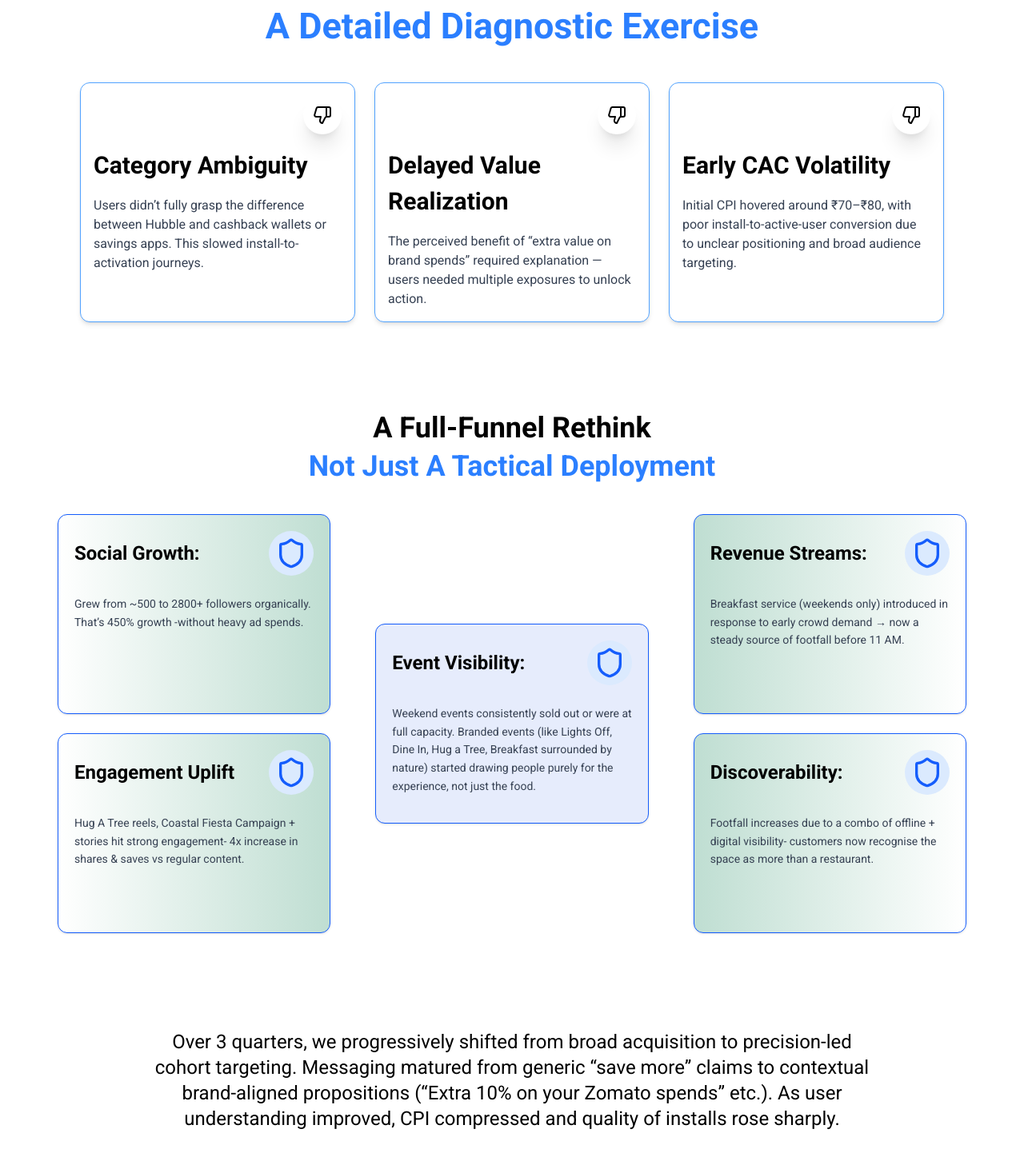
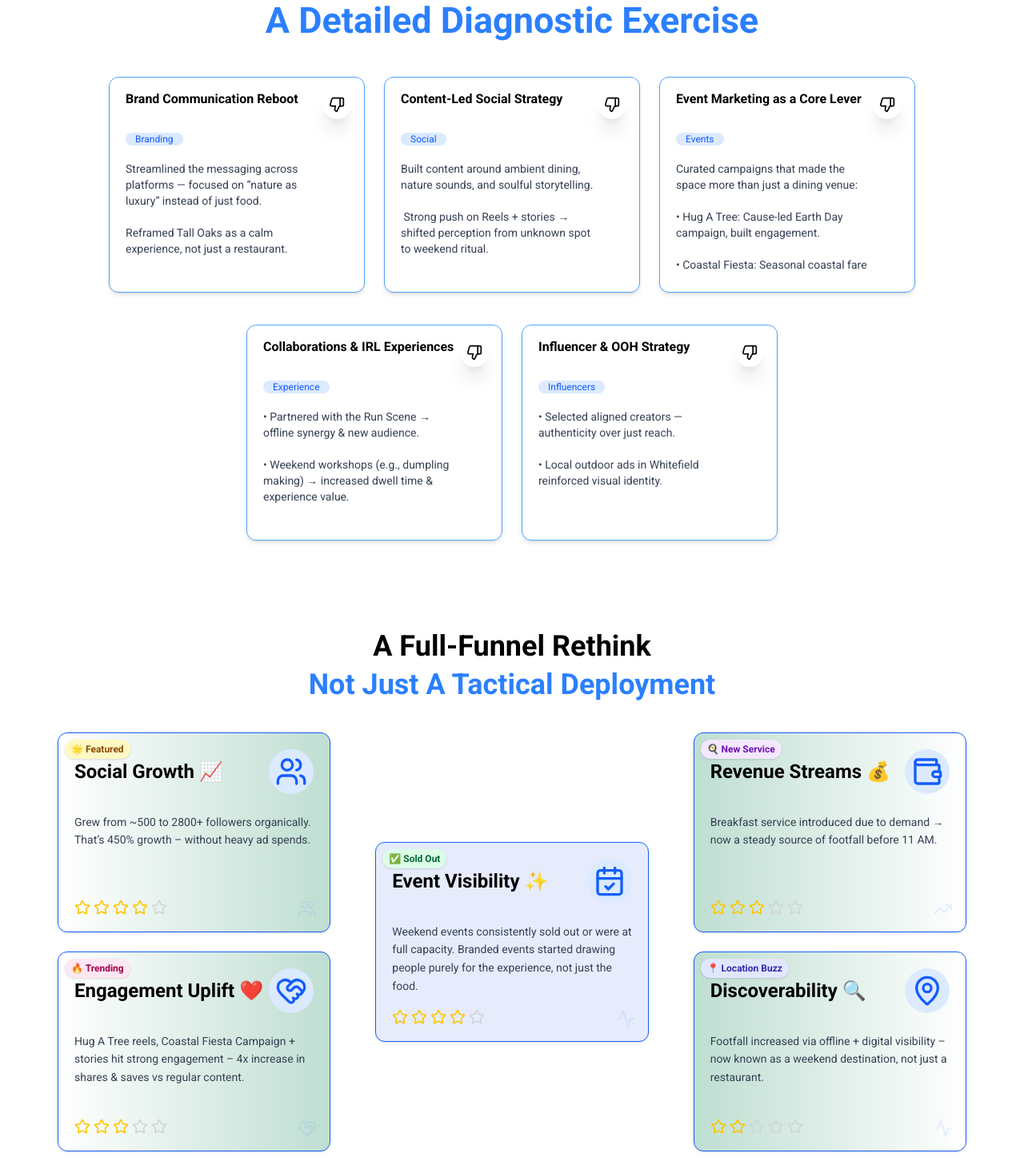
Before and after one commit to k20manish/intentfarm, a React (Vite) app: page / in a window 1280 px wide. Shown: the part 743-2190 px from the top of the page at 80% size. Built offline with nearby package versions, Linux system fonts and the light colour scheme; a web font is replaced by a local one.

Commit message:
some modification for mobile screen

```diff
--- a/package.json
+++ b/package.json
@@ -18,6 +18,9 @@
     "lucide-react": "^0.525.0",
     "react": "^19.1.0",
     "react-dom": "^19.1.0",
+
+    "tailwind-scrollbar": "^4.0.2",
+
     "tailwindcss": "^4.1.11"
   },
   "devDependencies": {
--- a/src/component/BodySection.jsx
+++ b/src/component/BodySection.jsx
@@ -1,9 +1,20 @@
-import React from "react";
+
 import { ThumbsDown, Shield } from "lucide-react";
-import { FontAwesomeIcon } from "@fortawesome/react-fontawesome";
-import { faChessKnight, faChessPawn } from "@fortawesome/free-solid-svg-icons";
+
+import {
+  Users,
+  HeartHandshake,
+  TrendingUp,
+  Activity,
+  Star,
+  CalendarCheck,
+  Wallet,
+  MapPin,CalendarHeart,Megaphone, PenTool,Handshake
+} from "lucide-react";
+
 import { motion } from "framer-motion";
 import "@fontsource/roboto/400.css";
+import { useState } from "react";
 
 function BodySection() {
   const fadeInUp = {
@@ -86,27 +97,37 @@ function BodySection() {
             />
 
             {/* Bottom Info */}
-            <div className="w-full max-w-[530px] h-auto rounded-b-2xl pt-8 flex flex-col sm:flex-row justify-between items-start gap-4 text-sm text-gray-700">
-              <div className="flex-1 rounded-md bg-blue-50 p-2 text-[16px]">
-                <p className="text-lg font-semibold text-blue-600 mb-1">
-                  Campaign:
+    <div className="w-full max-w-[530px] h-auto rounded-b-2xl pt-8 flex flex-col sm:flex-row justify-between items-start sm:items-stretch gap-4 text-sm text-gray-700">
+  {[
+    {
+      title: "Campaign:",
+      content:
+        "Event-led Campaigns, New Menu Launches, Brand Positioning & Awareness",
+    },
+    {
+      title: "Industry:",
+      content: "F&B – Restaurant & Events",
+    },
+    {
+      title: "Key Growth Levers:",
+      content: "Event Marketing | Social Media Presence",
+    },
+  ].map((item, idx) => (
+    <div
+      key={idx}
+      className="w-full sm:flex-1 min-h-[100px] flex flex-col justify-start rounded-md bg-blue-50 p-2 text-sm"
+    >
+      <p className="text-base font-semibold text-blue-600 mb-1">
+        {item.title}
       </p>
-                Event-led Campaigns, New Menu Launches, Brand Positioning &
-                Awareness
+      <p className="line-clamp-3 overflow-hidden leading-snug text-gray-700">
+        {item.content}
+      </p>
     </div>
-              <div className="flex-1 rounded-md bg-blue-50 p-2 text-[16px]">
-                <p className="text-lg font-semibold text-blue-600 mb-1">
-                  Industry:
-                </p>
-                F&B – Restaurant & Events
+  ))}
 </div>
-              <div className="flex-1 rounded-md bg-blue-50 p-2 text-[16px]">
-                <p className="text-lg font-semibold text-blue-600 mb-1">
-                  Key Growth Levers:
-                </p>
-                Event Marketing | Social Media Presence
-              </div>
-            </div>
+
+
           </div>
         </motion.div>
       </motion.div>
@@ -131,45 +152,92 @@ function BodySection() {
         </div>
 
         {/* Cards Container */}
-        <div className="w-full max-w-[1080px] grid grid-cols-1 sm:grid-cols-2 lg:grid-cols-3 gap-6">
-          {/* Card Template */}
+
+
+<div className="w-full max-w-[1080px] mx-auto flex flex-col gap-6">
+  {/* Unified Grid for All Cards */}
+  <div className="flex flex-wrap justify-center items-stretch gap-x-6 gap-y-10">
     {[
       {
-              title: "Category Ambiguity",
-              description:
-                "Users didn’t fully grasp the difference between Hubble and cashback wallets or savings apps. This slowed install-to-activation journeys.",
+        title: "Brand Communication Reboot",
+        description: `Streamlined the messaging across platforms — focused on “nature as luxury” instead of just food. \n\nReframed Tall Oaks as a calm experience, not just a restaurant.`,
+
+        tag: "Branding"
       },
       {
-              title: "Delayed Value Realization",
-              description:
-                "The perceived benefit of “extra value on brand spends” required explanation — users needed multiple exposures to unlock action.",
+        title: "Content-Led Social Strategy",
+        description: `Built content around ambient dining, nature sounds, and soulful storytelling.\n\n Strong push on Reels + stories → shifted perception from unknown spot to weekend ritual.`,
+
+        tag: "Social"
       },
       {
-              title: "Early CAC Volatility",
-              description:
-                "Initial CPI hovered around ₹70–₹80, with poor install-to-active-user conversion due to unclear positioning and broad audience targeting.",
+        title: "Event Marketing as a Core Lever",
+        description: `Curated campaigns that made the space more than just a dining venue:\n\n• Hug A Tree: Cause-led Earth Day campaign, built engagement.\n\n• Coastal Fiesta: Seasonal coastal fare — unlocked strong revenue.\n\n• Weekend Breakfast Launch: Drove early footfall & new revenue stream.`,
+
+        tag: "Events"
+      },
+      {
+        title: "Collaborations & IRL Experiences",
+        description: `• Partnered with the Run Scene → offline synergy & new audience.\n\n• Weekend workshops (e.g., dumpling making) → increased dwell time & experience value.`,
+
+        tag: "Experience"
+      },
+      {
+        title: "Influencer & OOH Strategy",
+        description: `• Selected aligned creators — authenticity over just reach.\n\n• Local outdoor ads in Whitefield reinforced visual identity.`,
+
+        tag: "Influencers"
       },
     ].map((card, index) => (
       <div
         key={index}
-              className="bg-white shadow-md rounded-xl border border-blue-400 p-4 flex flex-col relative hover:bg-blue-100"
+        className="w-full sm:w-[48%] lg:w-[320px] min-h-[270px] bg-white shadow-md rounded-xl border border-blue-400 p-5 pt-4 pb-5 flex flex-col relative overflow-hidden transition-transform duration-300 hover:scale-[1.02] hover:shadow-lg group"
       >
-              {/* Icon */}
-              <div className="absolute top-4 right-4 bg-white shadow-xl p-3 rounded-full">
-                <ThumbsDown className="text-black w-6 h-6 hover:bg-blue-300" />
+        {/* Top Right Icon */}
+        <div className="absolute top-4 right-4 bg-white shadow-xl p-2 rounded-full z-10">
+          <ThumbsDown className="text-black w-5 h-5 hover:text-blue-500" />
         </div>
 
-              {/* Title */}
-              <h3 className="text-[30px] font-semibold text-black mt-16 ">
+
+
+        {/* Content */}
+        <div className="flex flex-col z-10 relative pr-6">
+          {/* Icon + Title */}
+          <div className="flex items-start gap-3  min-h-[48px]">
+
+            <h3 className="text-base font-semibold text-black leading-snug">
               {card.title}
             </h3>
+          </div>
+
+          {/* Tag badge */}
+          <div className="mb-4">
+            <span className="inline-block w-fit px-3 text-xs text-blue-600 bg-blue-100 rounded-full">
+              {card.tag}
+            </span>
+          </div>
 
           {/* Description */}
-              <p className="text-gray-700 mt-4 text-md">{card.description}</p>
+          <div className="overflow-y-auto max-h-[140px] pr-1">
+            <p className="text-gray-700 text-sm whitespace-pre-wrap">
+              {card.description}
+            </p>
+          </div>
+        </div>
       </div>
     ))}
   </div>
+</div>
+
+
+
+
+
+
+
       </motion.div>
+
+      {/* full funnel section */}
       <div className="mt-28 text-center px-4">
         <p className="text-2xl sm:text-3xl md:text-4xl font-bold text-black">
           A Full-Funnel Rethink
@@ -178,7 +246,6 @@ function BodySection() {
           Not Just A Tactical Deployment
         </p>
       </div>
-
       <motion.div
         className="w-full max-w-[1200px] mx-auto py-6 px-4 flex flex-col lg:flex-row justify-between gap-6"
         variants={fadeInUp}
@@ -189,91 +256,166 @@ function BodySection() {
       >
         {/* Left Section */}
         <div className="flex flex-col gap-6 w-full lg:w-1/3 p-4">
-          {/* Card 1 */}
-          <div className="bg-gradient-to-r from-white to-[#bfded2] border border-blue-600 rounded-xl shadow p-5 min-h-[250px]">
-            <div className="flex items-center justify-between">
+          {/* Card 1: Social Growth */}
+          <div className="relative bg-gradient-to-r from-white to-[#bfded2] border border-blue-600 rounded-xl shadow p-5 min-h-[250px] flex flex-col justify-between overflow-hidden">
+            <div className="absolute top-2 left-2 bg-yellow-100 text-yellow-800 text-xs font-bold px-2 py-1 rounded-full shadow">
+              🌟 Featured
+            </div>
+            <div className="absolute bottom-4 right-4 opacity-10 text-blue-500 text-[80px] pointer-events-none select-none">
+              <Users />
+            </div>
+            <div>
+              <div className="flex items-center justify-between z-10 relative">
                 <p className="text-2xl font-semibold text-black">
-                Social Growth:
+                  Social Growth 📈
                 </p>
-              <div className="bg-blue-100 p-2 rounded-full">
-                <Shield className="text-blue-600 w-10 h-10" />
+                <div className="bg-blue-100 p-2 rounded-full z-10">
+                  <Users className="text-blue-600 w-10 h-10" />
                 </div>
               </div>
-            <p className="text-gray-700 mt-6 text-sm leading-relaxed">
-              Grew from ~500 to 2800+ followers organically. That’s 450% growth
-              -without heavy ad spends.
+              <p className="text-gray-700 mt-6 text-sm leading-relaxed z-10 relative">
+                Grew from ~500 to 2800+ followers organically. That’s 450%
+                growth – without heavy ad spends.
               </p>
             </div>
-
-          {/* Card 2 */}
-          <div className="bg-gradient-to-r from-white to-[#bfded2] border border-blue-600 rounded-xl shadow p-5 min-h-[250px]">
-            <div className="flex items-center justify-between">
-              <p className="text-2xl font-semibold text-black">
-                Engagement Uplift
-              </p>
-              <div className="bg-blue-100 p-2 rounded-full">
-                <Shield className="text-blue-600 w-10 h-10" />
+            <div className="flex justify-start mt-4 gap-1 z-10 relative">
+              <Star className="text-yellow-400 w-5 h-5" />
+              <Star className="text-yellow-400 w-5 h-5" />
+              <Star className="text-yellow-400 w-5 h-5" />
+              <Star className="text-yellow-400 w-5 h-5" />
+              <Star className="text-gray-300 w-5 h-5" />
             </div>
           </div>
-            <p className="text-gray-700 mt-6 text-sm leading-relaxed">
+
+          {/* Card 2: Engagement Uplift */}
+          <div className="relative bg-gradient-to-r from-white to-[#bfded2] border border-blue-600 rounded-xl shadow p-5 min-h-[250px] flex flex-col justify-between overflow-hidden">
+            <div className="absolute top-2 left-2 bg-pink-100 text-pink-800 text-xs font-bold px-2 py-1 rounded-full shadow">
+              🔥 Trending
+            </div>
+            <div className="absolute bottom-4 right-4 opacity-10 text-blue-500 text-[80px] pointer-events-none select-none">
+              <HeartHandshake />
+            </div>
+            <div>
+              <div className="flex items-center justify-between z-10 relative">
+                <p className="text-2xl font-semibold text-black">
+                  Engagement Uplift ❤️
+                </p>
+                <div className="bg-blue-100 p-2 rounded-full z-10">
+                  <HeartHandshake className="text-blue-600 w-10 h-10" />
+                </div>
+              </div>
+              <p className="text-gray-700 mt-6 text-sm leading-relaxed z-10 relative">
                 Hug A Tree reels, Coastal Fiesta Campaign + stories hit strong
-              engagement- 4x increase in shares & saves vs regular content.
+                engagement – 4x increase in shares & saves vs regular content.
               </p>
+            </div>
+            <div className="flex justify-start mt-4 gap-1 z-10 relative">
+              <Star className="text-yellow-400 w-5 h-5" />
+              <Star className="text-yellow-400 w-5 h-5" />
+              <Star className="text-yellow-400 w-5 h-5" />
+              <Star className="text-gray-300 w-5 h-5" />
+              <Star className="text-gray-300 w-5 h-5" />
+            </div>
           </div>
         </div>
 
         {/* Middle Section */}
         <div className="flex flex-col gap-6 w-full lg:w-1/3 p-4 items-center justify-center">
-          <div className="bg-[#e6ecfc] rounded-xl shadow p-5 min-h-[250px] w-full border border-blue-600">
-            <div className="flex items-center justify-between">
+          {/* Card: Event Visibility */}
+          <div className="relative bg-[#e6ecfc] rounded-xl shadow p-5 min-h-[250px] w-full border border-blue-600 overflow-hidden flex flex-col justify-between">
+            <div className="absolute top-2 left-2 bg-green-100 text-green-800 text-xs font-bold px-2 py-1 rounded-full shadow">
+              ✅ Sold Out
+            </div>
+            <div className="absolute bottom-4 right-4 opacity-10 text-blue-500 text-[80px] pointer-events-none select-none">
+              <Activity />
+            </div>
+            <div>
+              <div className="flex items-center justify-between z-10 relative">
                 <p className="text-2xl font-semibold text-black">
-                Event Visibility:
+                  Event Visibility ✨
                 </p>
-              <div className="bg-blue-100 p-2 rounded-full">
-                <Shield className="text-blue-600 w-10 h-10" />
+                <div className="bg-blue-100 p-2 rounded-full z-10">
+                  <CalendarCheck className="text-blue-600 w-10 h-10" />
                 </div>
               </div>
-            <p className="text-gray-700 mt-6 text-sm leading-relaxed">
+              <p className="text-gray-700 mt-6 text-sm leading-relaxed z-10 relative">
                 Weekend events consistently sold out or were at full capacity.
-              Branded events (like Lights Off, Dine In, Hug a Tree, Breakfast
-              surrounded by nature) started drawing people purely for the
-              experience, not just the food.
+                Branded events started drawing people purely for the experience,
+                not just the food.
               </p>
+            </div>
+            <div className="flex justify-start mt-4 gap-1 z-10 relative">
+              <Star className="text-yellow-400 w-5 h-5" />
+              <Star className="text-yellow-400 w-5 h-5" />
+              <Star className="text-yellow-400 w-5 h-5" />
+              <Star className="text-yellow-400 w-5 h-5" />
+              <Star className="text-gray-300 w-5 h-5" />
+            </div>
           </div>
         </div>
 
         {/* Right Section */}
         <div className="flex flex-col gap-6 w-full lg:w-1/3 p-4">
-          {/* Card 1 */}
-          <div className="bg-gradient-to-r from-[#bfded2] to-white border border-blue-600 rounded-xl shadow p-5 min-h-[250px]">
-            <div className="flex items-center justify-between">
+          {/* Card: Revenue Streams */}
+          <div className="relative bg-gradient-to-r from-[#bfded2] to-white border border-blue-600 rounded-xl shadow p-5 min-h-[250px] overflow-hidden flex flex-col justify-between">
+            <div className="absolute top-2 left-2 bg-purple-100 text-purple-800 text-xs font-bold px-2 py-1 rounded-full shadow">
+              🍳 New Service
+            </div>
+            <div className="absolute bottom-4 right-4 opacity-10 text-blue-500 text-[80px] pointer-events-none select-none">
+              <TrendingUp />
+            </div>
+            <div>
+              <div className="flex items-center justify-between z-10 relative">
                 <p className="text-2xl font-semibold text-black">
-                Revenue Streams:
+                  Revenue Streams 💰
                 </p>
-              <div className="bg-blue-100 p-2 rounded-full">
-                <Shield className="text-blue-600 w-10 h-10" />
+                <div className="bg-blue-100 p-2 rounded-full z-10">
+                  <Wallet className="text-blue-600 w-10 h-10" />
                 </div>
               </div>
-            <p className="text-gray-700 mt-6 text-sm leading-relaxed">
-              Breakfast service (weekends only) introduced in response to early
-              crowd demand → now a steady source of footfall before 11 AM.
+              <p className="text-gray-700 mt-6 text-sm leading-relaxed z-10 relative">
+                Breakfast service introduced due to demand → now a steady source
+                of footfall before 11 AM.
               </p>
             </div>
-
-          {/* Card 2 */}
-          <div className="bg-gradient-to-r from-[#bfded2] to-white border border-blue-600 rounded-xl shadow p-5 min-h-[250px]">
-            <div className="flex items-center justify-between">
-              <p className="text-2xl font-semibold text-black">
-                Discoverability:
-              </p>
-              <div className="bg-blue-100 p-2 rounded-full">
-                <Shield className="text-blue-600 w-10 h-10" />
+            <div className="flex justify-start mt-4 gap-1 z-10 relative">
+              <Star className="text-yellow-400 w-5 h-5" />
+              <Star className="text-yellow-400 w-5 h-5" />
+              <Star className="text-yellow-400 w-5 h-5" />
+              <Star className="text-gray-300 w-5 h-5" />
+              <Star className="text-gray-300 w-5 h-5" />
             </div>
           </div>
-            <p className="text-gray-700 mt-6 text-sm leading-relaxed">
-              Footfall increases due to a combo of offline + digital visibility-
-              customers now recognise the space as more than a restaurant.
+
+          {/* Card: Discoverability */}
+          <div className="relative bg-gradient-to-r from-[#bfded2] to-white border border-blue-600 rounded-xl shadow p-5 min-h-[250px] overflow-hidden flex flex-col justify-between">
+            <div className="absolute top-2 left-2 bg-indigo-100 text-indigo-800 text-xs font-bold px-2 py-1 rounded-full shadow">
+              📍 Location Buzz
+            </div>
+            <div className="absolute bottom-4 right-4 opacity-10 text-blue-500 text-[80px] pointer-events-none select-none">
+              <Activity />
+            </div>
+            <div>
+              <div className="flex items-center justify-between z-10 relative">
+                <p className="text-2xl font-semibold text-black">
+                  Discoverability 🔍
                 </p>
+                <div className="bg-blue-100 p-2 rounded-full z-10">
+                  <MapPin className="text-blue-600 w-10 h-10" />
+                </div>
+              </div>
+              <p className="text-gray-700 mt-6 text-sm leading-relaxed z-10 relative">
+                Footfall increased via offline + digital visibility – now known
+                as a weekend destination, not just a restaurant.
+              </p>
+            </div>
+            <div className="flex justify-start mt-4 gap-1 z-10 relative">
+              <Star className="text-yellow-400 w-5 h-5" />
+              <Star className="text-yellow-400 w-5 h-5" />
+              <Star className="text-gray-300 w-5 h-5" />
+              <Star className="text-gray-300 w-5 h-5" />
+              <Star className="text-gray-300 w-5 h-5" />
+            </div>
           </div>
         </div>
       </motion.div>
@@ -346,13 +488,13 @@ function BodySection() {
             </p>
             <p className="mt-1">
               Most transactions came from new-to-category users, indicating
-        success in <span className="font-semibold">category creation</span>{" "}
-        — not just share-shift.
+              success in{" "}
+              <span className="font-semibold">category creation</span> — not
+              just share-shift.
             </p>
           </div>
         </div>
       </div>
-
 
       <motion.div
         variants={fadeInUp}
--- a/tailwind.config.js
+++ b/tailwind.config.js
@@ -13,4 +13,9 @@ export default {
     },
   },
   plugins: [],
+
+  plugins: [
+    require('tailwind-scrollbar'),
+  ],
+
 };
```
Also changed, not shown: 1 other file (tests, documents, lock files or other folders). Lines whose indentation alone changed are shown as unchanged.
